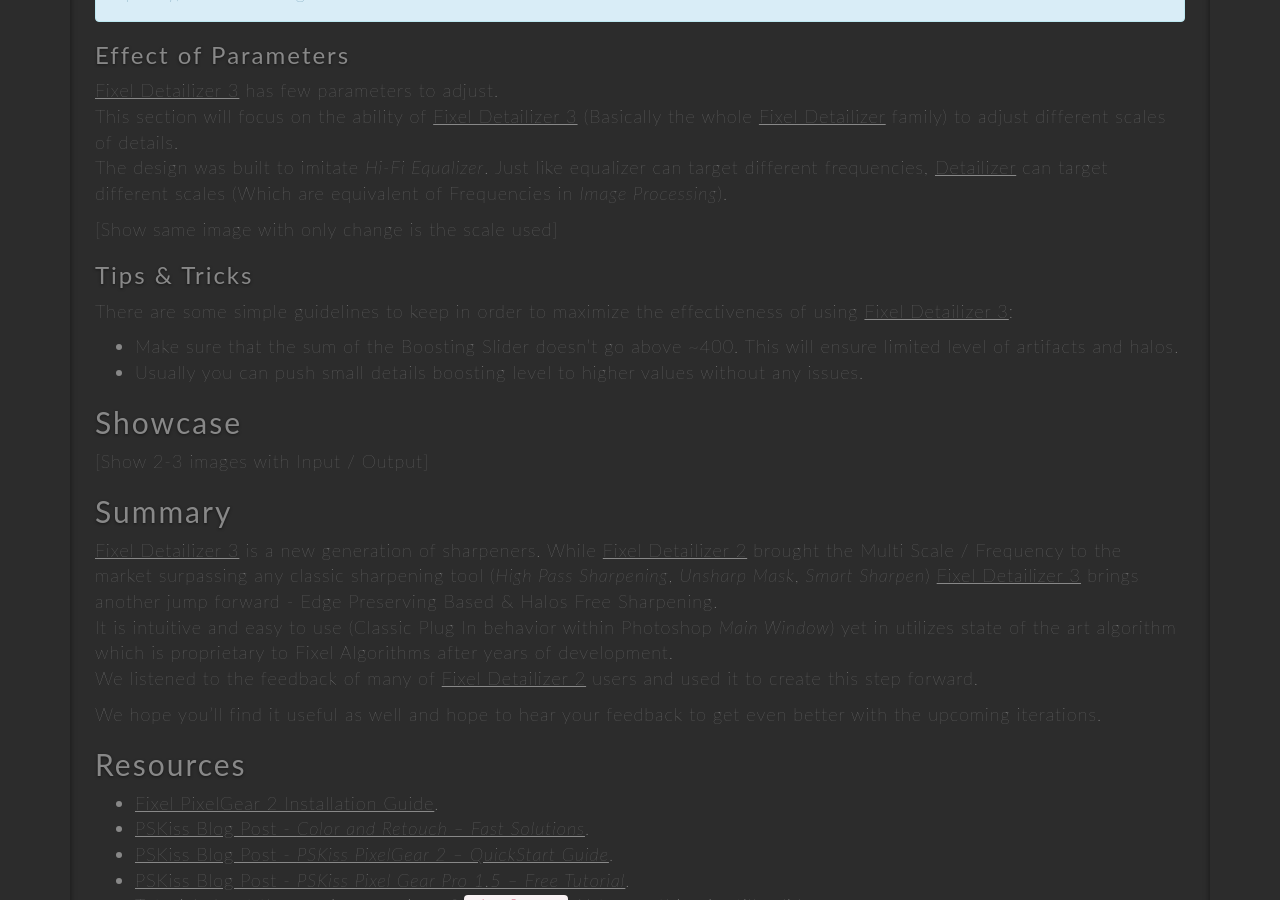
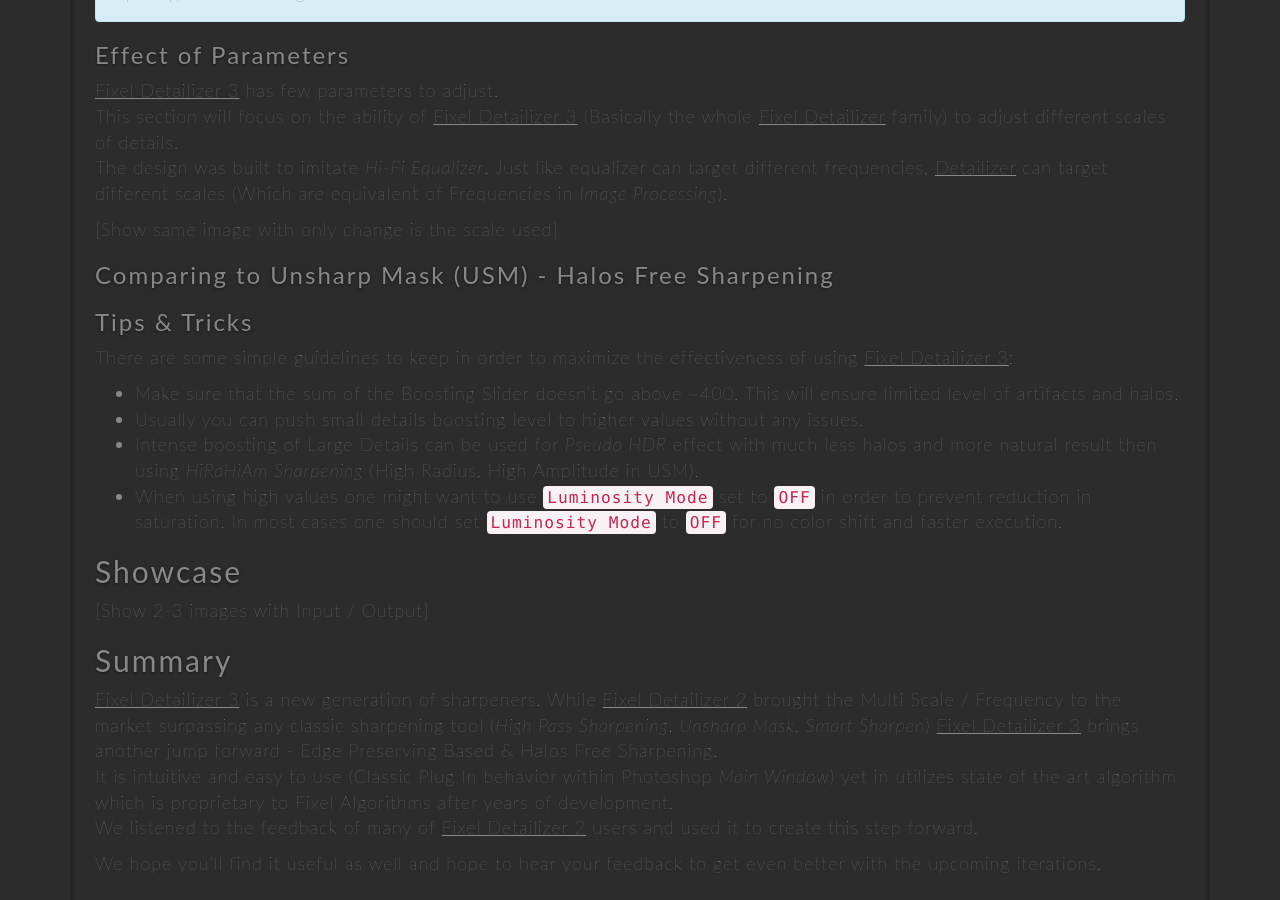
Before and after one commit to FixelAlgorithmsTeam/fixel, a Jekyll site: the page built from _posts/2019-04-26-fixel-detailizer-3-user-guide.md, in a window 1280 px wide and 900 px high, scrolled down 4273 px. Built offline with Jekyll 4.4.1, drawn with Linux system fonts in a browser that asks for light colours; nearby versions of some CDN libraries; comment, search, counter and statistics services are not loaded.

Commit message:
New 	- 	Fixel Detailizer 3 Product Page (Work in Progress). Fixed 	- 	B Known Issues 	-	C To Do 	- 	Enable MathJax (See documentation). Remarks 	- 	E

```diff
--- a/_posts/2019-04-26-fixel-detailizer-3-user-guide.md
+++ b/_posts/2019-04-26-fixel-detailizer-3-user-guide.md
@@ -133,12 +133,17 @@
 
 [Show same image with only change is the scale used]
 
+### Comparing to Unsharp Mask (USM) - Halos Free Sharpening
+
 ### Tips & Tricks
 
 There are some simple guidelines to keep in order to maximize the effectiveness of using [Fixel Detailizer 3][98]:
 
  *	Make sure that the sum of the Boosting Slider doesn't go above ~400. This will ensure limited level of artifacts and halos.
  *	Usually you can push small details boosting level to higher values without any issues.
+ *	Intense boosting of Large Details can be used for *Pseudo HDR* effect with much less halos and more natural result then using *HiRaHiAm Sharpening* (High Radius, High Amplitude in USM).
+ *	When using high values one might want to use `Luminosity Mode` set to `OFF` in order to prevent reduction in saturation. In most cases one should set `Luminosity Mode` to `OFF` for no color shift and faster execution.
+
 
 ## Showcase
 
```
